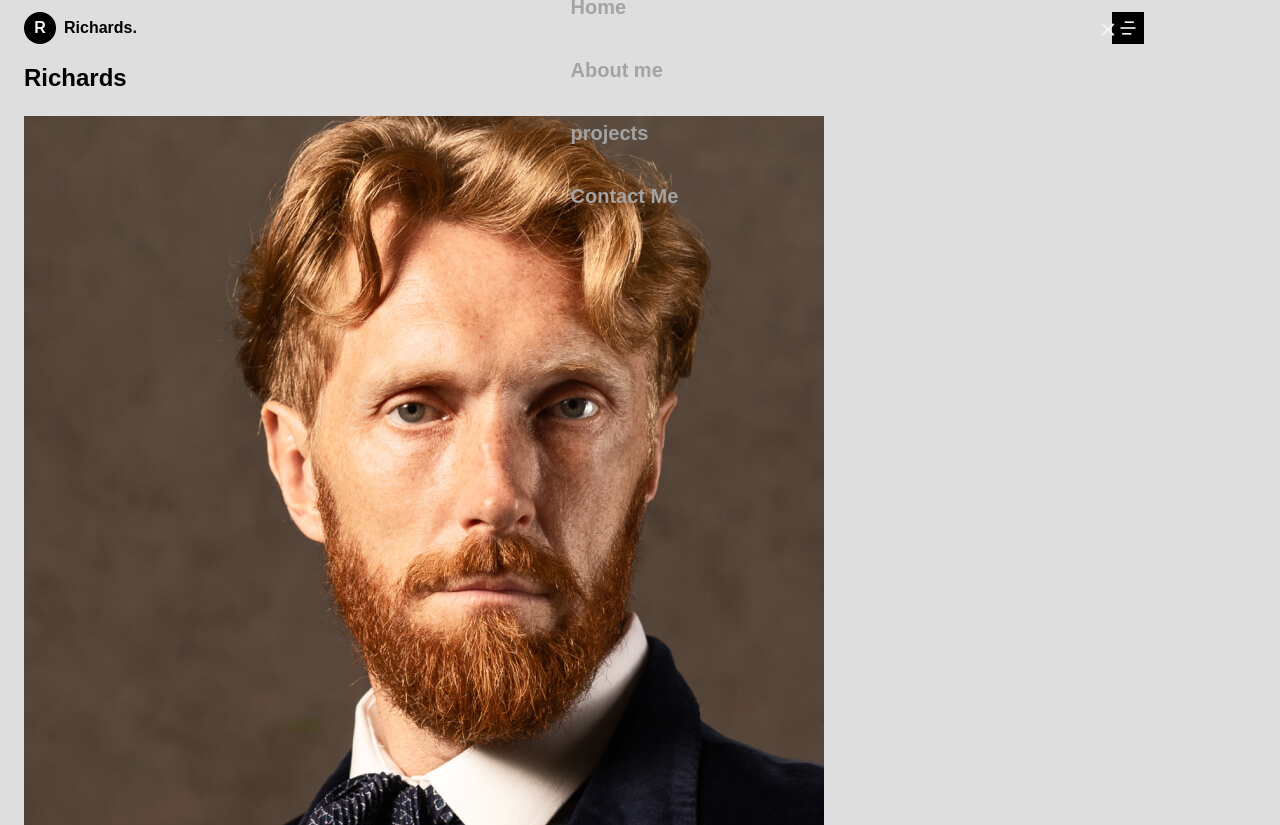
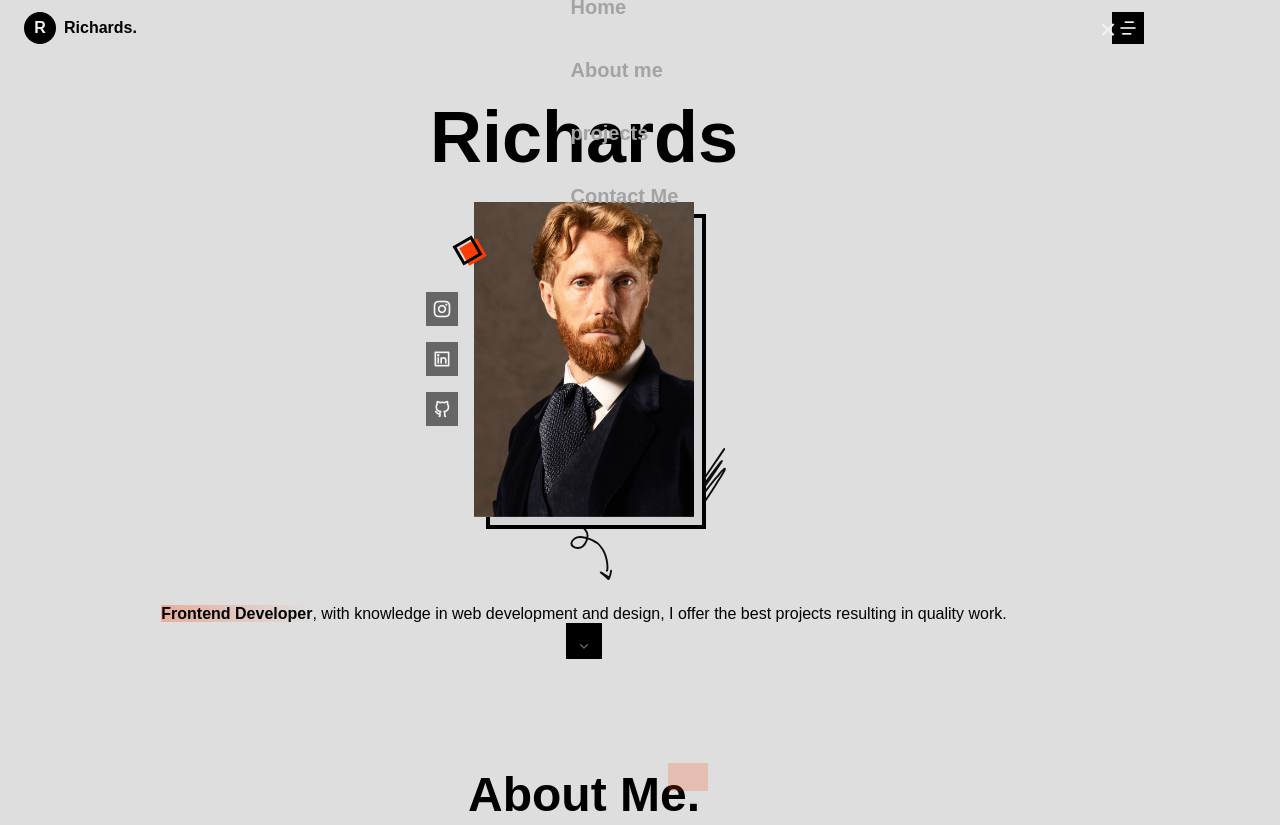
Before and after one commit to Richardosihombing/portofolio, a plain HTML site: page index.html in a window 1280 px wide. Shown: the top 825 px of the page. Drawn offline with nearby package versions, Linux system fonts and the light colour scheme; a web font is replaced by a local one.

Commit message:
Update styles.css

```diff
--- a/assets/css/styles.css
+++ b/assets/css/styles.css
@@ -225,7 +225,7 @@ img {
     padding-block: 1.8rem 5rem;
     text-align: center;
     backdrop-filter: blur(8px);
-    transition: top .4;
+    transition: top .4s;
   }
 }
 
@@ -305,20 +305,164 @@ img {
   right: 1.5rem;
   cursor: pointer;
 }
+
 /* Show menu */
-
+.show-menu{
+  top: 0;
+}
 
 /* Add shadow header */
-
+.shadow-header{
+  box-shadow: 0 1px 16px hsla(0, 0%, 0%, .12);
+}
 
 /* Active link */
 
 
 /*=============== HOME ===============*/
+.home__container{
+  padding-top: 2rem;
+}
 
+.home__name{
+  font-size: var(--biggest-font-size);
+  text-align: center;
+}
+
+.home__perfil{
+  position: relative;
+  justify-self: center;
+}
+
+.home__image{
+  width: 220px;
+}
+
+.home__img{
+  position: relative;
+  z-index: 10;
+}
+
+.home__shadow{
+  width: 100%;
+  height: 100%;
+  background-color: var(--container-color);
+  position: absolute;
+  bottom: -.75rem;
+  right: -.75rem;
+  border: 4px solid var(--black-color);
+  z-index: 5;
+  transition: background-color .4s;
+}
+
+.home__arrow,
+.home__line{
+  position: absolute;
+  filter: invert(1);
+  width: 50px;
+  transition: filter .4s;
+}
+
+.home__arrow{
+  left: 40%;
+  bottom: -4rem;
+}
+
+.home__line{
+  right: -2rem;
+  bottom: -.5rem;
+}
+
+.home__perfil .geometric-box{
+  top: 2.5rem;
+  left: -.7rem;
+  z-index: 10;
+}
+
+.home__social{
+  height: max-content;
+  position: absolute;
+  left: -3rem;
+  top: 0;
+  bottom: 0;
+  margin: auto 0;
+  display: grid;
+  row-gap: 1rem;
+}
+
+.home__social-link{
+  background-color: var(--black-color-light);
+  color: var(--white-color);
+  font-size: 1.25rem;
+  padding: 6px;
+  display: grid;
+  place-items: center;
+  transition: background-color .3s;
+}
+
+.home__social-link:hover{
+  background-color: var(--black-color);
+}
+
+.home__info{
+  margin-top: 4rem;
+}
+
+.home__description{
+  text-align: center;
+  color: var(--title-color);
+  margin-bottom: 1..5rem;
+}
+
+.home__description b{
+  background: linear-gradient(90deg,
+             hsla(14, 98%, 50%, .3),
+             hsla(14, 98%, 50%, 0));
+}
+
+.home__scroll{
+  display: block;
+  width: max-content;
+  margin: 0 auto;
+}
+
+.home__scroll-text{
+  display: none;
+}
+
+.home__scroll-box{
+  background-color: var(--black-color);
+  color: var(--white-color);
+  width: 36px;
+  height: 36px;
+  display: grid;
+  place-items: center;
+  font-size: 1rem;
+  cursor: pointer;
+  overflow: hidden;
+  transition: background-color .4s;
+}
+
+.home__scroll-box i{
+  animation: scroll-down 3s infinite;
+}
 
 /* Animate scroll icon */
+@keyframes scroll-down{
+  0%{
+    transform: translateY(-1rem);
+    opacity: 0;
+}
+  50%{
+  transform: translateY(0);
+  opacity: 1;
+}
 
+  100%{
+  transform: translateY(.6rem);
+  opacity: 0;
+}
+}
 
 /*=============== BUTTON ===============*/
 
```
